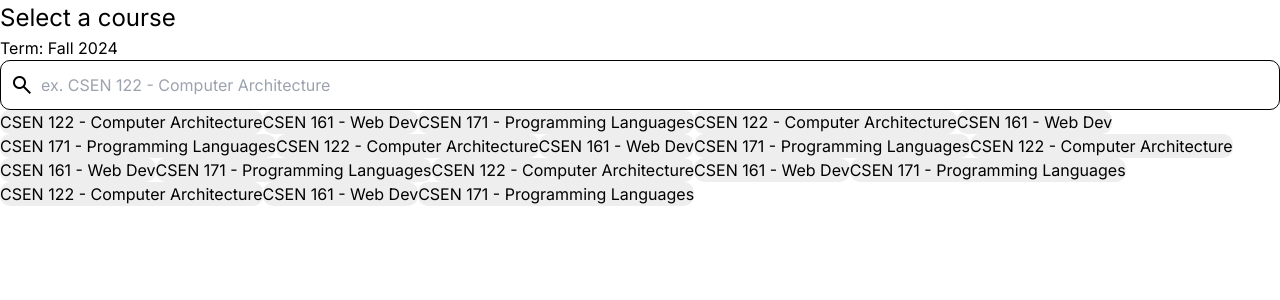
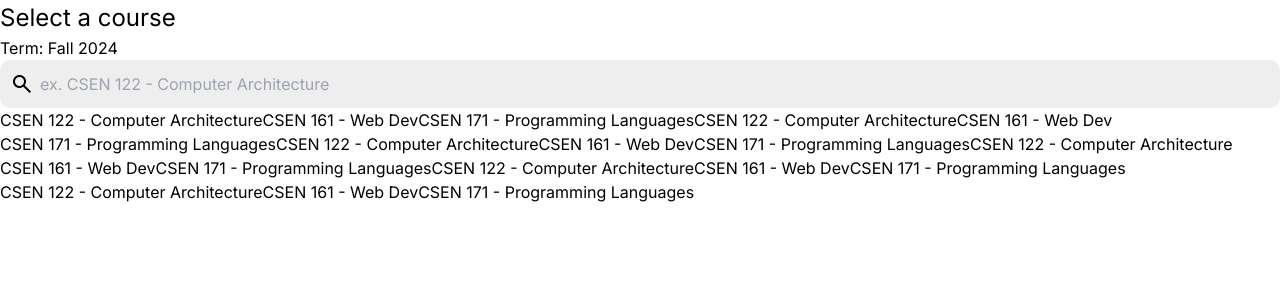
Before and after one commit to sjhalani7/gemini-hackathon, a React (Vite) app in the folder client/: page /course-selection in a window 1280 px wide. Shown: the top 300 px of the page. Built offline with nearby package versions, Linux system fonts and the light colour scheme; no server answers.

Commit message:
Background color changes

```diff
--- a/client/src/styles/CourseSelection.css
+++ b/client/src/styles/CourseSelection.css
@@ -1,20 +1,18 @@
 .course-selection-container input {
-  border: solid black 1px;
-  border-radius: 10px;
+
 }
 
 .course-selection-container button {
   border-radius: 10px;
   text-align: left;
+}
+
+.course-selection-container button:hover {
   background-color: #eeeeee;
 }
 
-.course-selection-container button:hover {
-  background-color: #dddddd;
-}
-
 .course-list {
-  overflow: scroll;
+  overflow-y: scroll;
 }
 
 .input-container {
@@ -22,8 +20,11 @@
 }
 
 .input-box {
+  background-color: #eeeeee;
+  border-radius: 10px;
   width: 100%;
-  padding: 0.75rem 0.75rem 0.75rem 2.5rem; /* Adjust padding to make room for the icon */
+  padding: 0.75rem 0.75rem 0.75rem 2.5rem;
+  outline-width: 0
 }
 
 .search-icon {
--- a/client/src/views/CourseSelectionPage.jsx
+++ b/client/src/views/CourseSelectionPage.jsx
@@ -33,7 +33,7 @@ const CourseSelectionPage = () => {
   );
 
   return (
-    <div className="course-selection-container flex flex-col justify-center items-center h-full w-full">
+    <div className="course-selection-container flex flex-col justify-start items-center h-full w-full">
       <p className="selection-title mt-24 mb-2">Select a course</p>
       <p className="mb-2">Term: Fall 2024</p>
       <div className="input-container w-1/2 relative mb-2">
```
